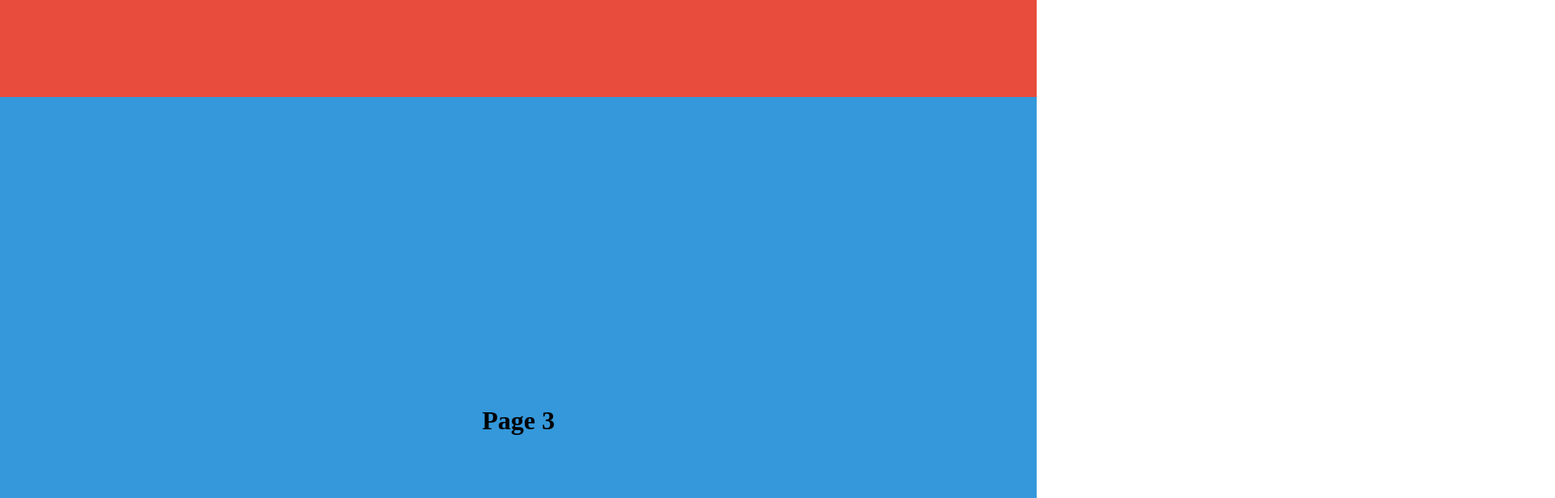
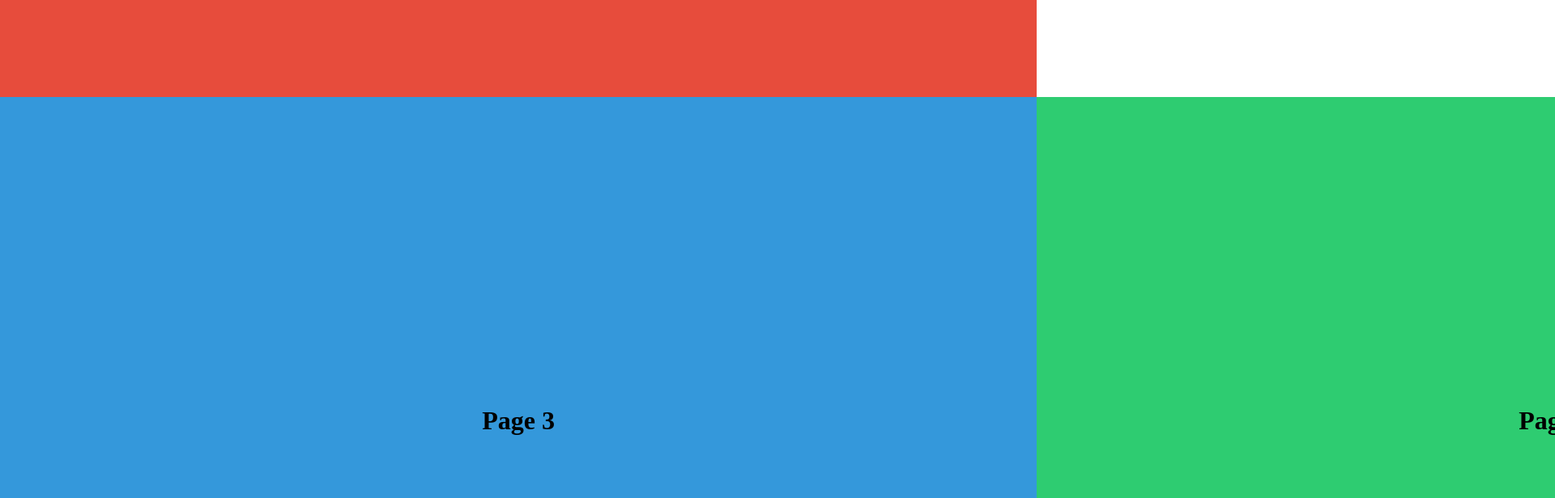
Before and after one commit to Kmann22/caymann, a plain HTML site: page index.html in a window 1280 px wide. Shown: the part 1480-2096 px from the top of the page at 81% size, 1920 px wide, since content can reach past the window. Drawn offline with nearby package versions, Linux system fonts and the light colour scheme.

Commit message:
checking horizontal

```diff
--- a/index.html
+++ b/index.html
@@ -14,11 +14,15 @@
         <div class="page2">
             <h1>Page 2</h1>
         </div>
-        <div class="page3">
-            <h1>Page 3</h1>
-        </div>
-        <div class="page4">
-            <h1>Page 4</h1>
+        <div class="horizontal-wrapper">
+            <div class="horizontal">
+                <div class="page3">
+                    <h1>Page 3</h1>
+                </div>
+                <div class="page4">
+                    <h1>Page 4</h1>
+                </div>
+            </div>
         </div>
         <div class="page5">
             <h1>Page 5</h1>
--- a/style.css
+++ b/style.css
@@ -6,11 +6,17 @@
 body{
     height: 100%;
     width: 100%;
-    overflow-x: hidden;
+    /* overflow-x: hidden; */
 }
 .main{
     height: 100%;
     width: 100%;
+}
+.horizontal{
+    display: flex;
+    flex-direction: row;
+    height: 100vh;
+    width: 200vw;
 }
 .page1,.page2,.page3,.page4,.page5,.page6,.page7{
     height: 100vh;
```
